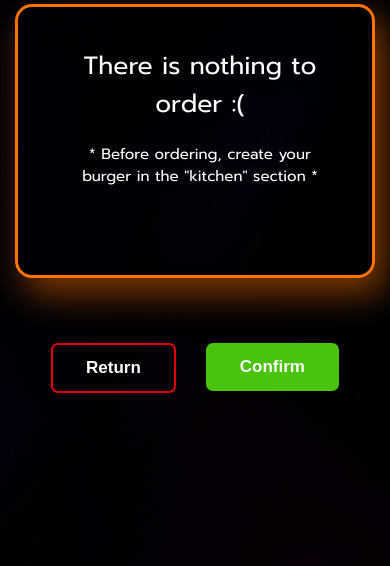
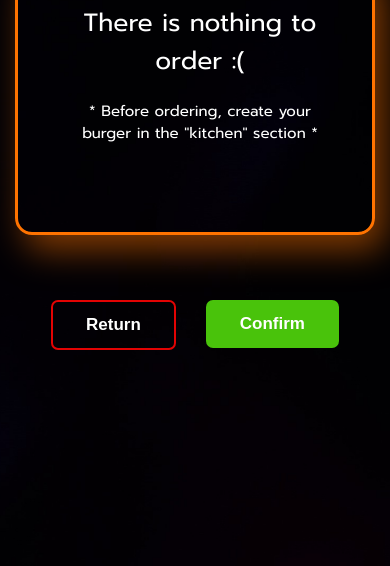
Before and after one commit to Vitalik0001/BigProject, a plain HTML site: page html/orders.html in a window 390 px wide. Shown: the part 278-844 px from the top of the page. Drawn offline with Linux system fonts and the light colour scheme.

Commit message:
full done 1000000000000000000000000%

```diff
--- a/css/kitchen.scss
+++ b/css/kitchen.scss
@@ -94,6 +94,7 @@ body {
 /* Header */
 
 header {
+  // position: fixed;
   width: 100vw;
   z-index: 1000000000000000000;
 }
--- a/css/orders.scss
+++ b/css/orders.scss
@@ -94,6 +94,7 @@ body {
 
 /* Header */
 header {
+  // position: fixed;
   width: 100vw;
   z-index: 1000000000000000000;
 }
@@ -174,7 +175,7 @@ header {
 
 .main {
   &__container {
-    margin-top: 15vh;
+    margin-top: 12vh;
   }
 
   &__content {
@@ -601,6 +602,12 @@ input[type="number"] {
     }
   }
 
+  .main {
+    &__container {
+      margin-top: 10vh;
+    }
+  }
+
   #burgers-carousel {
     max-width: 200px;
     margin-left: 20px;
```
Also changed, not shown: css/orders.css.
